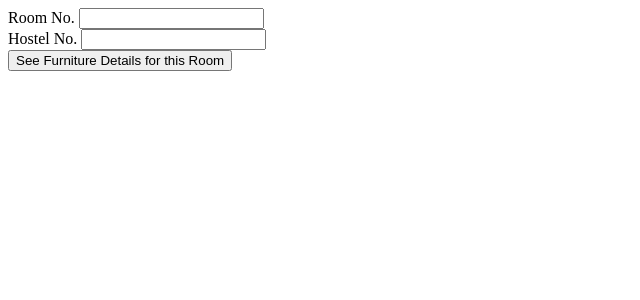
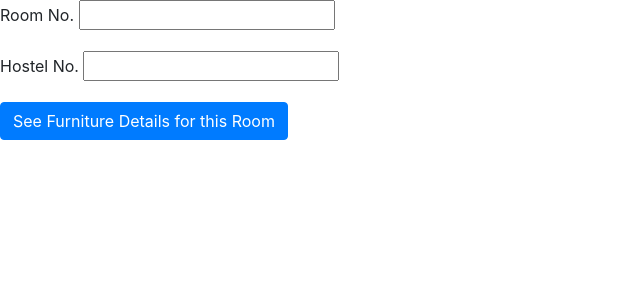
Before and after one commit to divyansshhh/Hostel-Management, a Flask app: page /room_furniture_page in a window 1280 px wide. Shown: the top 300 px of the page, without its empty margins (0-640 px from the left). Run offline with Flask 2, Linux system fonts and the light colour scheme; some libraries are stand-ins or nearby versions.

Commit message:
Add basic bootstrap to room_furniture pages

```diff
--- a/templates/room_furniture_page.html
+++ b/templates/room_furniture_page.html
@@ -1,19 +1,20 @@
 <!DOCTYPE html>
 <html>
 	<head>
+		<link rel="stylesheet" href="https://maxcdn.bootstrapcdn.com/bootstrap/4.0.0/css/bootstrap.min.css" integrity="sha384-Gn5384xqQ1aoWXA+058RXPxPg6fy4IWvTNh0E263XmFcJlSAwiGgFAW/dAiS6JXm" crossorigin="anonymous">
 		<title>Search Room's Furniture</title>
 	</head>
 	<body>
 		<form action="/room_furniture" method="POST">
-			<div>
+			<div class="form-group">
 				<label>Room No.</label>
 				<input type="number" name="room_id">
             </div>
-            <div>
+            <div class="form-group">
 				<label>Hostel No.</label>
 				<input type="number" name="hostel_id">
 			</div>
-			<button type="submit" width="20%" name="show">See Furniture Details for this Room</button>
+			<button type="submit" width="20%" name="show" class="btn btn-primary">See Furniture Details for this Room</button>
 		</form>
 	</body>
 </html>
```
Also changed, not shown: templates/room_furniture.html (+12 -8 lines).
